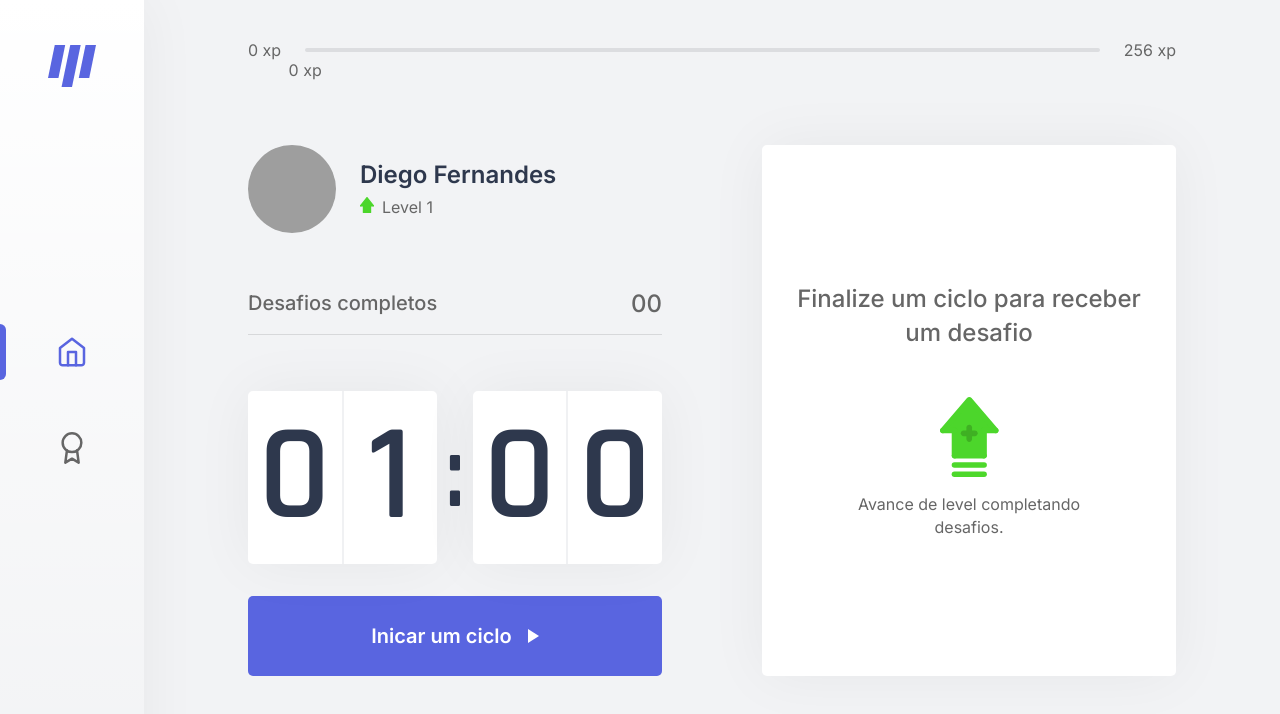
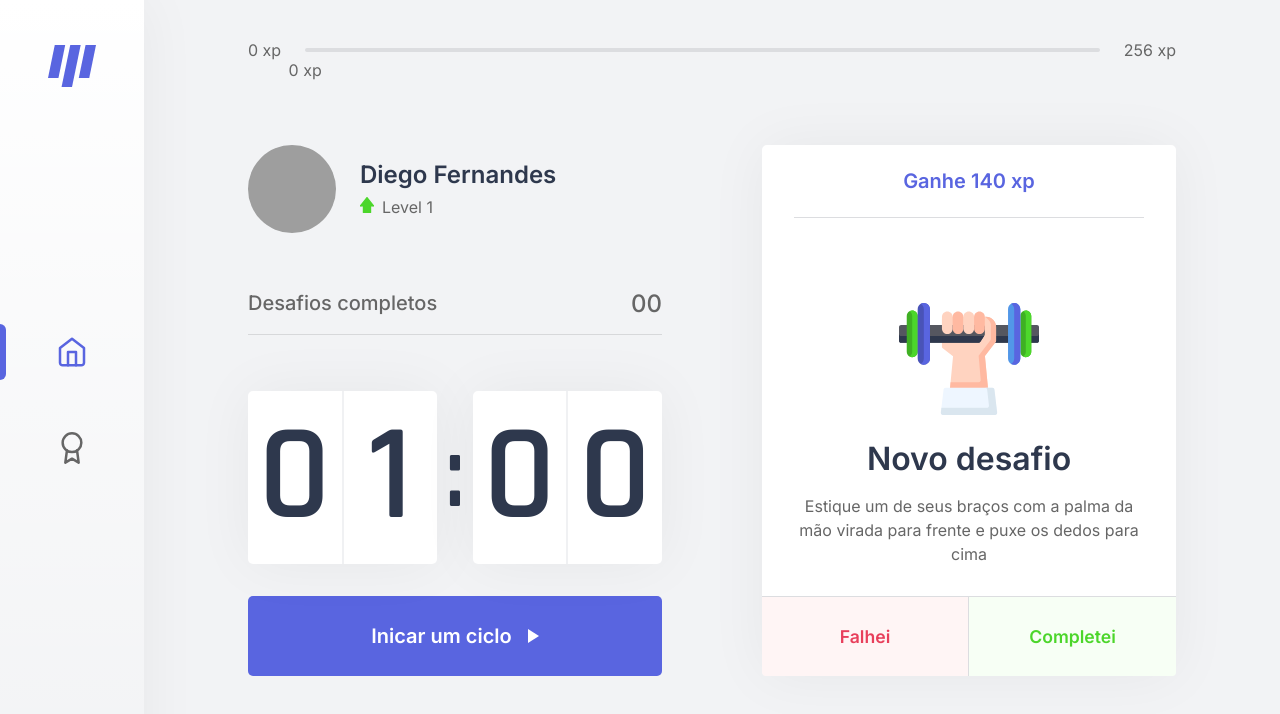
Before and after one commit to andersonsts/moveit, a Next.js app: page /home in a window 1280 px wide. Shown: the top 714 px of the page. Built offline with nearby package versions, Linux system fonts and the light colour scheme; grey boxes are pictures that could not be loaded.

Commit message:
change button styles

```diff
--- a/src/contexts/ChallengesContext.tsx
+++ b/src/contexts/ChallengesContext.tsx
@@ -40,7 +40,11 @@ export function ChallengesProvider ({
   const [level, setLevel] = useState(rest.level ?? 1)
   const [currentExperience, setCurrentExperience] = useState(rest.currentExperience ?? 0)
   const [challengesCompleted, setChallengesCompleted] = useState(rest.challengesCompleted ?? 0)
-  const [activeChallenge, setActiveChallenge] = useState(null)
+  const [activeChallenge, setActiveChallenge] = useState({
+    "type": "body",
+    "description": "Estique um de seus braços com a palma da mão virada para frente e puxe os dedos para cima",
+    "amount": 140
+  })
   const [isLevelUpModalOpen, setIsLevelModalOpen] = useState(false)
 
   useEffect(() => {
--- a/src/styles/components/ChallengeBox.module.css
+++ b/src/styles/components/ChallengeBox.module.css
@@ -9,6 +9,7 @@
   align-items: center;
   justify-content: center;
   text-align: center;
+  position: relative;
 }
 
 .challengeNotActive {
@@ -73,8 +74,12 @@
 
 .challengeActive footer {
   display: grid;
+  position: absolute;
+  bottom: 0;
+  width: 100%;
+  left: 0;
   grid-template-columns: 1fr 1fr;
-  gap: 1rem;
+  /* gap: 1rem; */
 }
 
 .challengeActive footer button {
@@ -83,19 +88,25 @@
   align-items: center;
   justify-content: center;
   border: 0;
-  border-radius: 5px;
   color: var(--white);
-  font-size: 1rem;
+  font-size: 1.1rem;
   font-weight: 600;
   transition: filter 0.2s;
+  height: 80px;
+  border-top: 1px solid #DCDDE0;
 }
 
 .challengeActive footer button.challengeFailedButton {
-  background: var(--red);
+  border-right: 1px solid #DCDDE0;
+  color: var(--red);
+  background-color: #FFF5F5;
+  border-radius: 0px 0px 0px 4px;
 }
 
 .challengeActive footer button.challengeSucceededButton {
-  background: var(--green);
+  color: var(--green);
+  background: #F7FFF5;
+  border-radius: 0px 0px 4px 0px;
 }
 
 .challengeActive footer button:hover {
```
